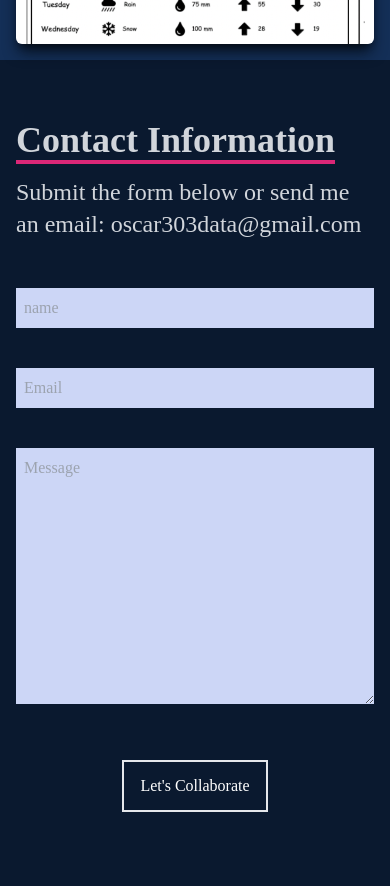
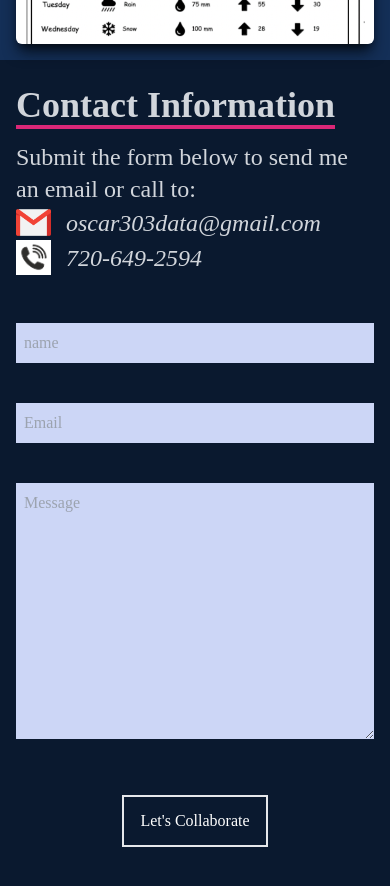
Before and after one commit to Oscar-Santos/OscarsPortfolio, a React (Create React App) app: page / in a window 390 px wide. Shown: the part 3720-4606 px from the top of the page. Built offline with nearby package versions, Linux system fonts and the light colour scheme.

Commit message:
adding images for phone and email

```diff
--- a/src/components/Contact.js
+++ b/src/components/Contact.js
@@ -1,4 +1,6 @@
 import React from 'react'
+import Phone from '../assets/phone.jpeg'
+import Email from '../assets/gmail.png'
 
 const Contact = () => {
   return (
@@ -10,8 +12,28 @@ const Contact = () => {
                 </p>
 
                 <p className='text-gray-300 py-4 text-2xl'>
-                    Submit the form below or send me an email: oscar303data@gmail.com
+                    Submit the form below to send me an email or call to:
+
+                <i class="fa fa-phone">
+                    <div style={{display: 'flex', alignItems:'center'}}>
+                    <img src={Email} width='35px' alt="" />
+                        <span style={{paddingLeft: '15px'}}>
+                        oscar303data@gmail.com
+                        </span>
+                    </div>
+                </i>
+
+                <i class="fa fa-phone">
+                    <div style={{display: 'flex', alignItems:'center'}}>
+                    <img src={Phone} width='35px' alt="" />
+                         <span style={{paddingLeft: '15px'}}>
+                            720-649-2594
+                        </span>
+                    </div>
+                </i>
+
                 </p>
+
             </div>
             <input className='bg-[#ccd6f6] p-2' type="text" placeholder='name' name='name' />
             <br />
```
Also changed, not shown: src/assets/gmail.png (added), src/assets/phone.jpeg (added).
